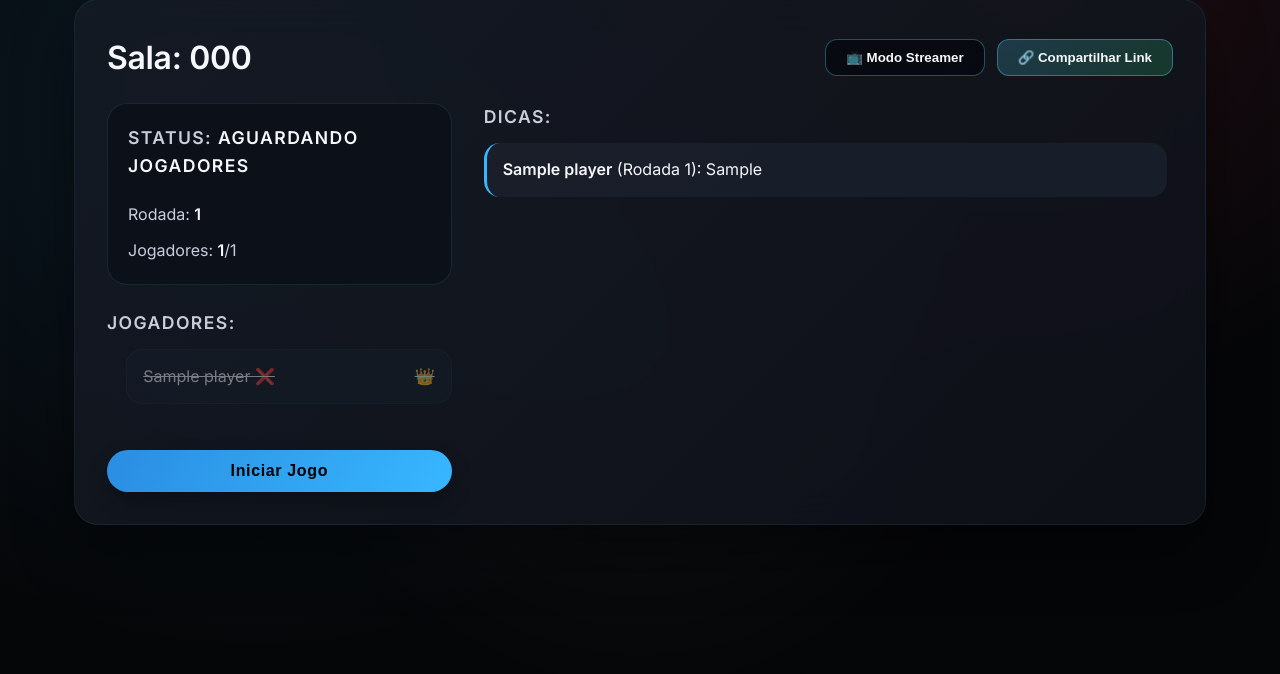
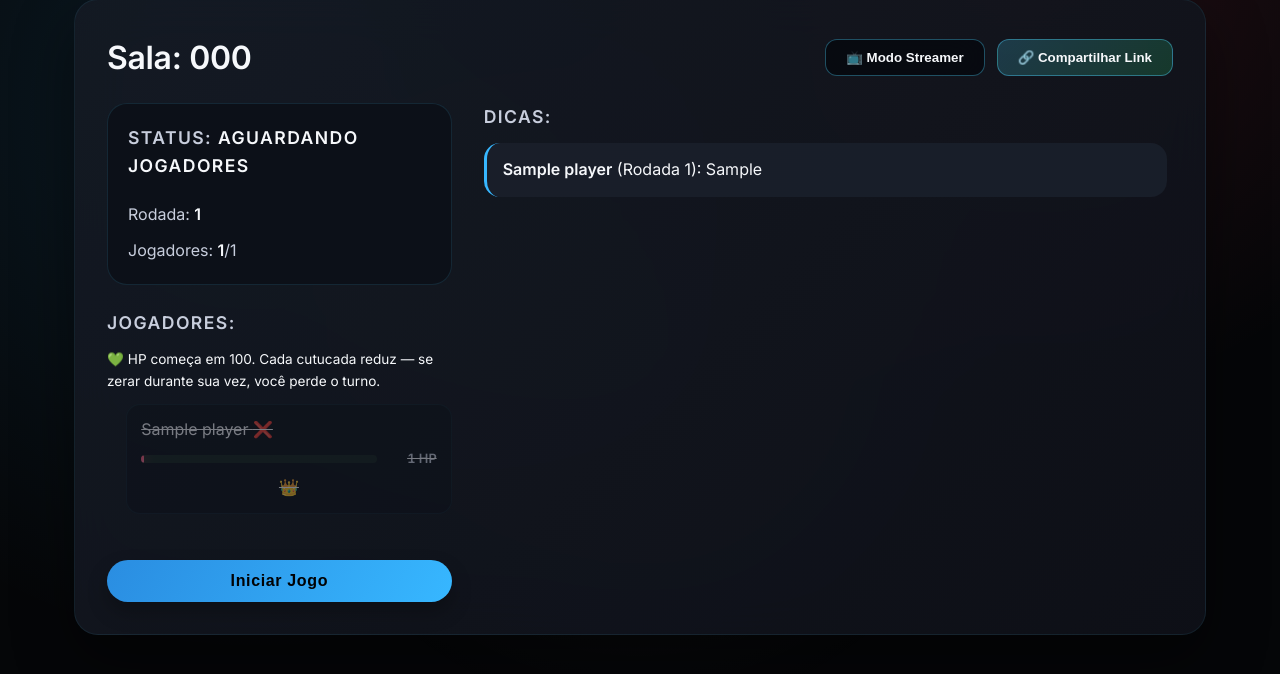
Before and after one commit to kstielfps/VATImposter, a Django app: template templates/game/room.html in a window 1280 px wide. Shown: the part 49-723 px from the top of the page. Run offline with Django 4.2, Linux system fonts and the light colour scheme; the template is opened without the code that fills it: values that come from a table or form of the project are taken from there, others are empty; tables that the repository leaves empty hold one stand-in row (values such as "Sample post"); parts of the project's set-up code (start-up, migrations or seed data) failed here and were passed over.

Commit message:
Add dynamic roles, HP nudges, and stricter names

```diff
--- a/game/views.py
+++ b/game/views.py
@@ -6,6 +6,7 @@ from django.conf import settings
 from django.contrib.auth import get_user_model
 from django.utils import timezone
 from django.db import transaction
+from datetime import timedelta
 import json
 import traceback
 import os
@@ -28,19 +29,19 @@ def create_game(request):
     if request.method == 'POST':
         try:
             data = json.loads(request.body)
-            creator_name = data.get('creator_name', '').strip()
+            raw_creator_name = data.get('creator_name', '')
+            creator_name, error = _normalize_player_name(raw_creator_name, 'Nome do criador')
+            if error:
+                return JsonResponse({'error': error}, status=400)
             num_impostors = int(data.get('num_impostors', 1))
             num_whitemen = int(data.get('num_whitemen', 0))
 
             # Validações
-            if not creator_name:
-                return JsonResponse({'error': 'Nome é obrigatório'}, status=400)
-
             if num_impostors < 1 or num_impostors > 2:
                 return JsonResponse({'error': 'Número de impostores deve ser entre 1 e 2'}, status=400)
 
-            if num_whitemen < 0 or num_whitemen > 2:
-                return JsonResponse({'error': 'Número de whitemen deve ser entre 0 e 2'}, status=400)
+            if num_whitemen < 0 or num_whitemen > 3:
+                return JsonResponse({'error': 'Número de whitemen deve ser entre 0 e 3'}, status=400)
 
             # Criar jogo
             game = Game.objects.create(
@@ -94,9 +95,15 @@ def join_game(request):
     if request.method == 'POST':
         data = json.loads(request.body)
         code = data.get('code', '').strip().upper()
-        player_name = data.get('player_name', '').strip()
+        raw_name = data.get('player_name', '')
+        player_name, error = _normalize_player_name(raw_name, 'Nome do jogador')
 
-        if not code or not player_name:
+        if not code or error:
+            if not code:
+                return JsonResponse({'error': 'Código é obrigatório'}, status=400)
+            return JsonResponse({'error': error}, status=400)
+
+        if not player_name:
             return JsonResponse({'error': 'Código e nome são obrigatórios'}, status=400)
 
         try:
@@ -303,6 +310,63 @@ def _validate_player_action(request, game, provided_name):
     return player
 
 
+def _normalize_player_name(raw_name, field_label='Nome'):
+    cleaned = (raw_name or '').strip()
+    if not cleaned:
+        return None, f'{field_label} é obrigatório'
+    if any(ch.isspace() for ch in cleaned):
+        return None, f'{field_label} não pode conter espaços'
+    if len(cleaned) > 10:
+        cleaned = cleaned[:10]
+    return cleaned, None
+
+
+def _reset_nudges_for_round(game, round_number):
+    game.players.update(nudge_meter=100, nudge_meter_round=round_number)
+
+
+def _ensure_player_nudge_round(player, round_number):
+    if player.nudge_meter_round != round_number:
+        player.nudge_meter = 100
+        player.nudge_meter_round = round_number
+        player.save(update_fields=['nudge_meter', 'nudge_meter_round'])
+
+
+def _record_hint_and_progress(game, player, hint_word):
+    hint, created = Hint.objects.get_or_create(
+        game=game,
+        player=player,
+        round_number=game.current_round,
+        defaults={'word': hint_word}
+    )
+    if not created:
+        hint.word = hint_word
+        hint.save()
+
+    game.next_player()
+
+    active_players = list(game.get_active_players())
+    active_count = len(active_players) if active_players else 0
+    hints_this_round = Hint.objects.filter(game=game, round_number=game.current_round).count()
+
+    if active_count == 0:
+        return
+
+    if hints_this_round >= active_count:
+        if game.current_round < 3:
+            game.current_round += 1
+            active_players = list(game.get_active_players())
+            if active_players:
+                game.current_player_index = random.randint(0, len(active_players) - 1)
+            _reset_nudges_for_round(game, game.current_round)
+        else:
+            game.status = 'voting'
+            game.current_round += 1
+            game.current_player_index = 0
+            _reset_nudges_for_round(game, game.current_round)
+    game.save()
+
+
 def _serialize_game_state(game, is_spectator, player_name=None):
     players_qs = game.players.select_related('word').all()
     players_list = sort_players_for_display(game.code, players_qs)
@@ -324,6 +388,8 @@ def _serialize_game_state(game, is_spectator, player_name=None):
             'is_creator': player.is_creator,
             'role': role_value,
             'word': word_text,
+            'nudge_meter': player.nudge_meter,
+            'nudge_meter_round': player.nudge_meter_round,
         })
 
     hints_data = [
@@ -338,14 +404,21 @@ def _serialize_game_state(game, is_spectator, player_name=None):
         .order_by('round_number', 'created_at')
     ]
 
+    current_round_votes = Vote.objects.filter(game=game, round_number=game.current_round)
     votes_data = [
         {
             'voter_name': vote.voter.name,
             'target_name': vote.target.name,
         }
-        for vote in Vote.objects.filter(game=game, round_number=game.current_round)
-        .select_related('voter', 'target')
+        for vote in current_round_votes.select_related('voter', 'target')
     ]
+
+    vote_history = {}
+    for vote in Vote.objects.filter(game=game).select_related('voter', 'target').order_by('round_number', 'created_at'):
+        vote_history.setdefault(vote.round_number, []).append({
+            'voter_name': vote.voter.name,
+            'target_name': vote.target.name,
+        })
 
     # Get pending nudges for this player
     nudges_data = []
@@ -355,7 +428,8 @@ def _serialize_game_state(game, is_spectator, player_name=None):
             pending_nudges = Nudge.objects.filter(
                 game=game,
                 to_player=current_player,
-                acknowledged=False
+                acknowledged=False,
+                round_number=game.current_round
             ).select_related('from_player')
 
             nudges_data = [
@@ -387,17 +461,22 @@ def _serialize_game_state(game, is_spectator, player_name=None):
         'num_whitemen': game.num_whitemen,
         'citizen_word': None,
         'impostor_word': None,
+        'nudge_meter_max': 100,
     }
 
     if not is_spectator:
         game_data['citizen_word'] = game.citizen_word.text if game.citizen_word else None
         game_data['impostor_word'] = game.impostor_word.text if game.impostor_word else None
+        if game.status == 'finished':
+            game_data['actual_num_impostors'] = game.actual_num_impostors
+            game_data['actual_num_whitemen'] = game.actual_num_whitemen
 
     return {
         'game': game_data,
         'players': players_data,
         'hints': hints_data,
         'votes': votes_data,
+        'vote_history': vote_history,
         'nudges': nudges_data,
     }
 
@@ -498,6 +577,7 @@ def start_game_api(request, code):
     if active_players:
         game.current_player_index = random.randint(0, len(active_players) - 1)
     game.save()
+    _reset_nudges_for_round(game, game.current_round)
     return JsonResponse({'success': True})
 
 
@@ -526,32 +606,7 @@ def submit_hint_api(request, code):
     if current_player != player:
         return _json_error('Não é sua vez', status=403)
 
-    hint, created = Hint.objects.get_or_create(
-        game=game,
-        player=player,
-        round_number=game.current_round,
-        defaults={'word': hint_word}
-    )
-    if not created:
-        hint.word = hint_word
-        hint.save()
-
-    game.next_player()
-
-    active_players = list(game.get_active_players())
-    hints_this_round = Hint.objects.filter(game=game, round_number=game.current_round).count()
-
-    if hints_this_round >= len(active_players):
-        if game.current_round < 3:
-            game.current_round += 1
-            active_players = list(game.get_active_players())
-            if active_players:
-                game.current_player_index = random.randint(0, len(active_players) - 1)
-        else:
-            game.status = 'voting'
-            game.current_round += 1
-            game.current_player_index = 0
-    game.save()
+    _record_hint_and_progress(game, player, hint_word)
     return JsonResponse({'success': True})
 
 
@@ -615,9 +670,12 @@ def restart_game_api(request, code):
             participant.is_eliminated = False
             participant.role = None
             participant.word_id = None
+            participant.nudge_meter = 100
+            participant.nudge_meter_round = 0
             participant.save()
         Hint.objects.filter(game=locked_game).delete()
         Vote.objects.filter(game=locked_game).delete()
+        Nudge.objects.filter(game=locked_game).delete()
         locked_game.status = 'waiting'
         locked_game.current_round = 0
         locked_game.current_player_index = 0
@@ -627,7 +685,11 @@ def restart_game_api(request, code):
         locked_game.impostor_word_id = None
         locked_game.started_at = None
         locked_game.finished_at = None
+        locked_game.actual_num_impostors = 0
+        locked_game.actual_num_whitemen = 0
         locked_game.save()
+
+    _reset_nudges_for_round(game, 0)
 
     return JsonResponse({'success': True})
 
@@ -698,6 +760,9 @@ def nudge_player_api(request, code):
     if not player:
         return _json_error('Não autorizado', status=403)
 
+    if game.status != 'hints':
+        return _json_error('Nudges só podem ser enviados durante a rodada de dicas', status=400)
+
     target_name = payload.get('target_player_name')
     if not target_name:
         return _json_error('Jogador alvo não especificado')
@@ -710,11 +775,34 @@ def nudge_player_api(request, code):
     if target.name == player.name:
         return _json_error('Você não pode enviar nudge para si mesmo')
 
-    # Create nudge notification
+    one_second_ago = timezone.now() - timedelta(seconds=1)
+    recent_nudge = (
+        Nudge.objects.filter(game=game, from_player=player, to_player=target, created_at__gte=one_second_ago)
+        .order_by('-created_at')
+        .first()
+    )
+    if recent_nudge:
+        return _json_error('Espere 1 segundo para enviar outro nudge para este jogador', status=429)
+
+    _ensure_player_nudge_round(target, game.current_round)
+
     Nudge.objects.create(
         game=game,
         from_player=player,
-        to_player=target
+        to_player=target,
+        round_number=game.current_round
     )
 
-    return JsonResponse({'success': True})
+    target.nudge_meter = max(0, target.nudge_meter - 1)
+    target.save(update_fields=['nudge_meter'])
+
+    skip_triggered = False
+    if target.nudge_meter <= 0 and game.get_current_player() == target:
+        skip_triggered = True
+        _record_hint_and_progress(game, target, 'Zerei o HP... perdi minha vez!')
+
+    return JsonResponse({
+        'success': True,
+        'nudge_meter': target.nudge_meter,
+        'skip_triggered': skip_triggered
+    })
--- a/templates/game/room.html
+++ b/templates/game/room.html
@@ -147,12 +147,73 @@
 
     .player-item {
         display: flex;
+        flex-direction: column;
+        gap: 6px;
+        padding: 12px 14px;
+        border-radius: 14px;
+        border: 1px solid rgba(77, 212, 255, 0.08);
+        background: rgba(10, 14, 22, 0.65);
+        transition: border-color 0.15s ease, background 0.15s ease;
+    }
+
+    .player-main-row {
+        display: flex;
         align-items: center;
         gap: 12px;
+        width: 100%;
     }
 
-    .player-item > span:first-child {
+    .player-main-row > span:first-child {
         flex: 1;
+    }
+
+    .nudge-meter {
+        width: 100%;
+        display: flex;
+        align-items: center;
+        gap: 8px;
+        font-size: 0.8rem;
+        color: var(--text-300);
+    }
+
+    .nudge-meter-track {
+        flex: 1;
+        height: 8px;
+        border-radius: 999px;
+        background: rgba(26, 43, 36, 0.8);
+        overflow: hidden;
+    }
+
+    .nudge-meter-fill {
+        height: 100%;
+        border-radius: inherit;
+        background: linear-gradient(120deg, rgba(45, 211, 111, 0.95), rgba(129, 255, 151, 0.95));
+        transition: width 0.25s ease, background 0.25s ease, box-shadow 0.25s ease;
+        box-shadow: 0 0 10px rgba(45, 211, 111, 0.4);
+    }
+
+    .nudge-meter-fill.is-warning {
+        background: linear-gradient(120deg, rgba(244, 180, 0, 0.95), rgba(255, 210, 92, 0.95));
+        box-shadow: 0 0 10px rgba(244, 180, 0, 0.45);
+    }
+
+    .nudge-meter-fill.is-danger {
+        background: linear-gradient(120deg, rgba(255, 77, 109, 0.95), rgba(255, 126, 162, 0.95));
+        box-shadow: 0 0 12px rgba(255, 77, 109, 0.6);
+    }
+
+    .nudge-meter-value {
+        min-width: 52px;
+        text-align: right;
+        font-variant-numeric: tabular-nums;
+        font-weight: 600;
+        color: var(--text-200);
+    }
+
+    .nudge-meter-legend {
+        margin-top: 6px;
+        color: var(--text-400);
+        font-size: 0.85rem;
     }
 
     .room-header {
@@ -232,6 +293,7 @@
 
             <div>
                 <h3>Jogadores:</h3>
+                <p class="nudge-meter-legend">💚 HP começa em 100. Cada cutucada reduz — se zerar durante sua vez, você perde o turno.</p>
                 <ul class="players-list" id="players-list">
                     {% for p in players %}
                     <li class="player-item{% if p.is_creator %} creator{% endif %}{% if p.is_eliminated %} eliminated{% endif %}" data-player-id="{{ p.id }}">
@@ -370,8 +432,7 @@ function attachPlayerPingHandlers() {
         const newItem = item.cloneNode(true);
         item.parentNode.replaceChild(newItem, item);
 
-        // Get the player name from the text content (remove extra badges/icons)
-        const playerNameText = newItem.querySelector('span')?.textContent.trim().split(/\s/)[0] || '';
+        const playerNameText = newItem.dataset.playerName || '';
 
         newItem.addEventListener('click', () => handlePlayerPing(newItem, playerNameText));
         newItem.addEventListener('keydown', (event) => {
@@ -482,6 +543,7 @@ function updateGameState(state) {
     document.getElementById('game-status').textContent = getStatusText(game.status);
     document.getElementById('current-round').textContent = game.current_round;
     document.getElementById('player-count').textContent = players.length;
+    const nudgeMeterMax = game.nudge_meter_max || 100;
 
     // Controlar botões de iniciar e reiniciar dinamicamente
     const currentPlayer = players.find(p => p.name === playerName);
@@ -544,15 +606,30 @@ function updateGameState(state) {
         const interactiveAttrs = isCurrentTurn
             ? `role="button" tabindex="0" aria-label="Alertar turno de ${p.name}" title="Tocar alerta para ${p.name}"`
             : '';
+        const safeMax = nudgeMeterMax > 0 ? nudgeMeterMax : 100;
+        const hpValue = typeof p.nudge_meter === 'number'
+            ? Math.max(0, Math.min(p.nudge_meter, safeMax))
+            : safeMax;
+        const rawPercent = Math.round((hpValue / safeMax) * 100);
+        const meterClass = rawPercent <= 20 ? 'is-danger' : rawPercent <= 50 ? 'is-warning' : '';
+        const meterFill = `<div class="nudge-meter" aria-label="HP de ${p.name}: ${hpValue} de ${safeMax}">
+                <div class="nudge-meter-track">
+                    <div class="nudge-meter-fill ${meterClass}" style="width: ${rawPercent}%;"></div>
+                </div>
+                <span class="nudge-meter-value">${hpValue} HP</span>
+            </div>`;
 
         // Botão de kick apenas para o criador, na sala de espera, e não para si mesmo
         const kickButton = canKick && p.name !== playerName
             ? `<button class="btn-kick" data-player-name="${p.name}" title="Remover jogador">✕</button>`
             : '';
 
-        return `<li class="${classes}" data-player-id="${p.id}" ${interactiveAttrs}>
-            <span>${p.name}${eliminationIcon}${whitemanBadge}</span>
-            ${kickButton}
+        return `<li class="${classes}" data-player-id="${p.id}" data-player-name="${p.name}" ${interactiveAttrs}>
+            <div class="player-main-row">
+                <span>${p.name}${eliminationIcon}${whitemanBadge}</span>
+                ${kickButton}
+            </div>
+            ${meterFill}
         </li>`;
     }).join('');
 
```
Also changed, not shown: game/models.py (+24 -6 lines), templates/game/create.html (+21 -4 lines), templates/game/join.html (+21 -5 lines), game/migrations/0003_add_actual_counts_and_nudge_fields.py (added), game/migrations/0004_actual_counts_and_nudge_fields.py (added), game/migrations/0005_merge_20251117_2312.py (added), game/migrations/0005_nudge_meter_hp_defaults.py (added), game/migrations/0006_merge_20251117_2336.py (added), game/migrations/0007_alter_player_nudge_meter.py (added).
